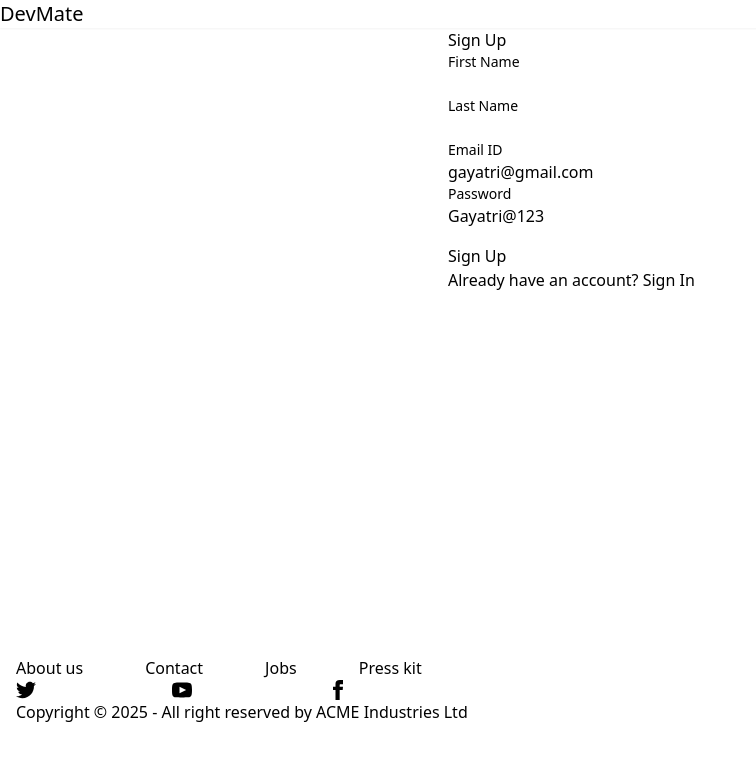
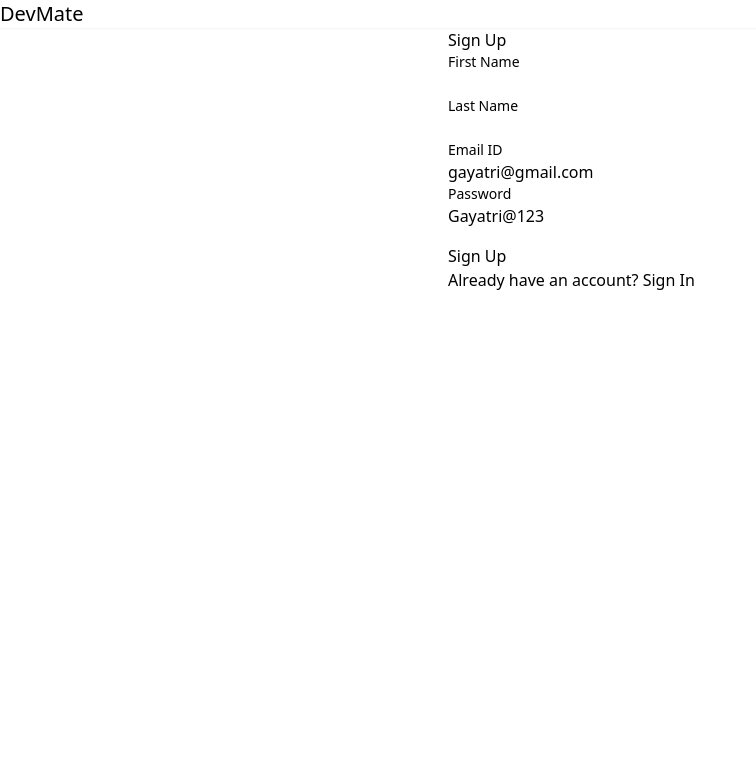
Before and after one commit to coderpeacat5/devmate-web, a React (Vite) app: page /login in a window 1280 px wide. Shown: the top 760 px of the page, without its empty margins (0-756 px from the left). Built offline with nearby package versions, Linux system fonts and the light colour scheme; no server answers.

Commit message:
navigate

```diff
--- a/src/components/Body.jsx
+++ b/src/components/Body.jsx
@@ -22,7 +22,7 @@ const Body = () => {
         }
         catch(err) {
             if(err.status === 401) {
-                navigate("/login")
+                return navigate("/login")
             }
 
             console.log(err)
@@ -36,7 +36,7 @@ const Body = () => {
         <>
             <NavBar />
             <Outlet />
-            <Footer />
+            {/* <Footer /> */}
         </>
     )
 }
```
